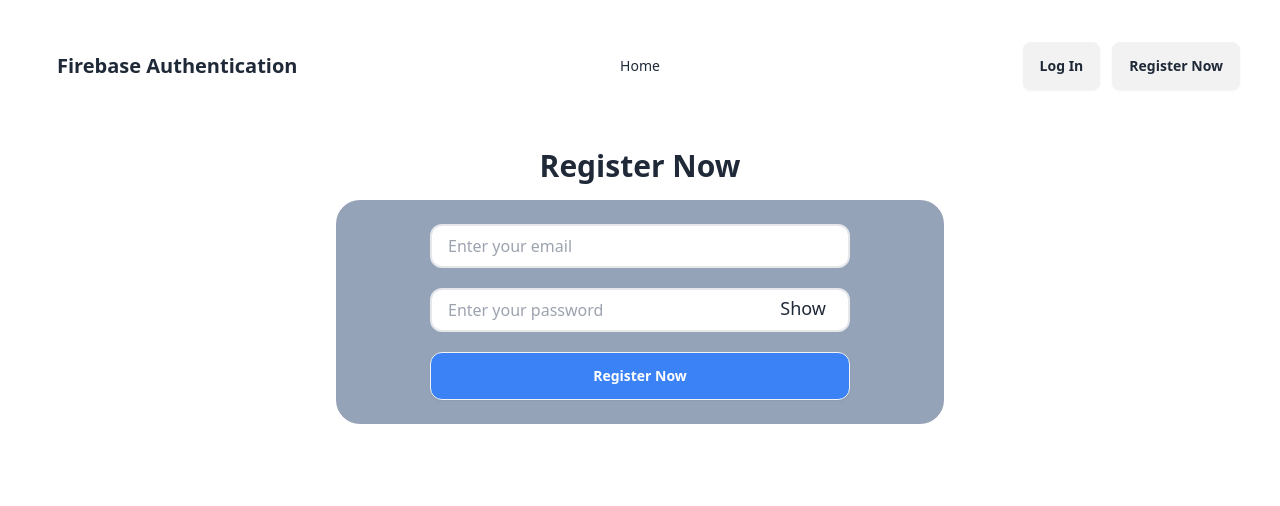
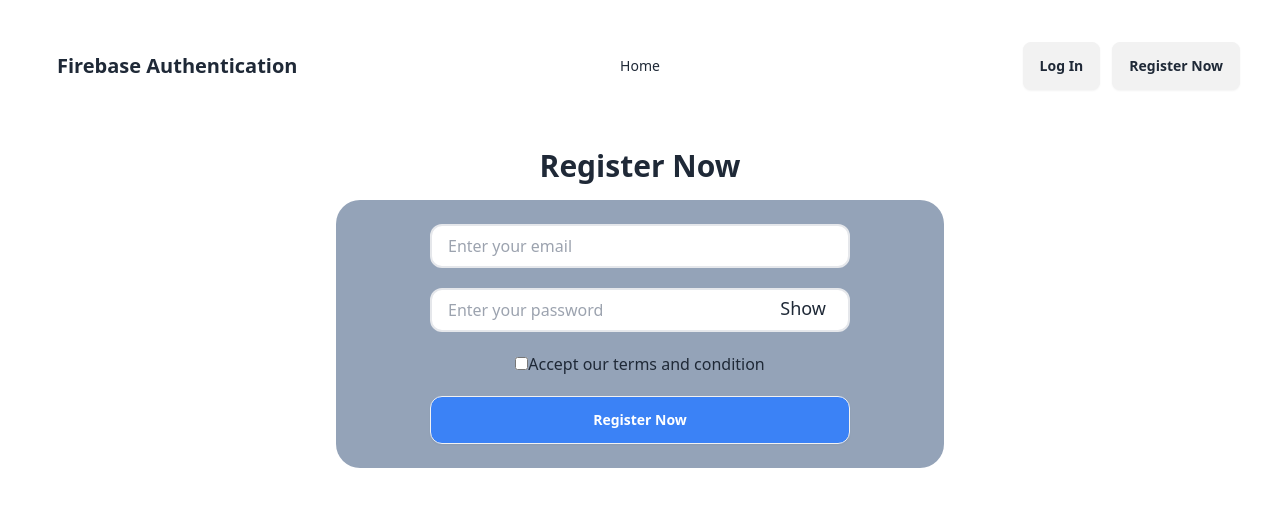
Before and after one commit to Rubaeid-Sanjid/user-register-login-form-auth, a React (Vite) app: page /register in a window 1280 px wide. Shown: the top 506 px of the page. Built offline with nearby package versions, Linux system fonts and the light colour scheme.

Commit message:
terms and condition

```diff
--- a/src/Pages/Register/Register.jsx
+++ b/src/Pages/Register/Register.jsx
@@ -10,6 +10,7 @@ const Register = () => {
     e.preventDefault();
     const email = e.target.email.value;
     const password = e.target.password.value;
+    const termsAndCondition = e.target.terms.checked;
 
     setRegStatus("");
 
@@ -23,6 +24,9 @@ const Register = () => {
       return;
     } else if (!/[!@#$%^&*()_+:;<>,.?/~-]/.test(password)) {
       setRegStatus("Password should contain at least one special character.");
+      return;
+    }else if(!termsAndCondition){
+      setRegStatus("Please accept our conditions")
       return;
     }
 
@@ -65,6 +69,11 @@ const Register = () => {
           >
             {showPassword ? "hide" : "Show"}
           </h3>
+
+          <div className="mb-5">
+            <input type="checkbox" name="terms" id="terms" />
+            <label htmlFor="terms">Accept our terms and condition</label>
+          </div>
           <input
             className="btn bg-blue-500 text-white rounded-xl py-2 px-4"
             type="submit"
```
